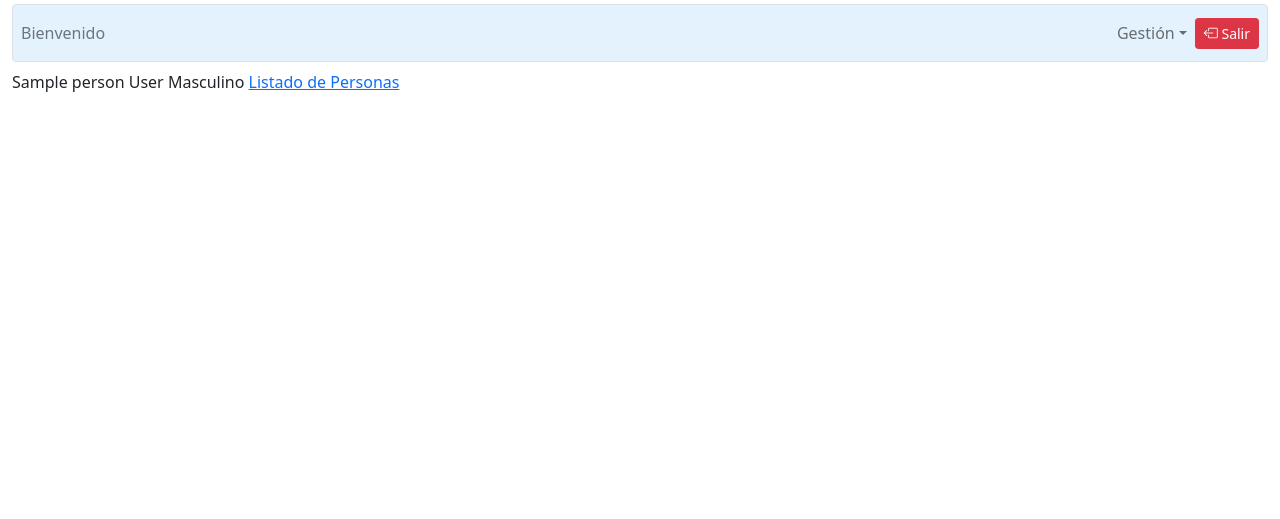
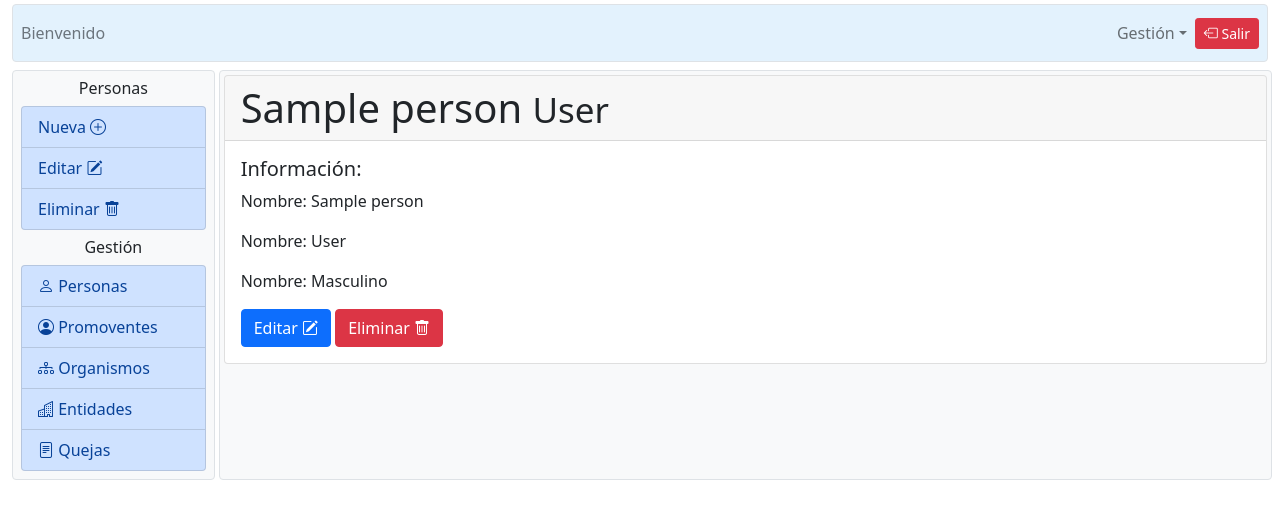
Before and after one commit to johan8863/complains-system, a Django app: page /persons/1/detail/ in a window 1280 px wide. Shown: the top 519 px of the page. Run offline with Django 3.2, Linux system fonts and the light colour scheme; a user stored in the database is signed in; tables that the repository leaves empty hold one stand-in row (values such as "Sample post"); some libraries are stand-ins or nearby versions.

Commit message:
updated detail view

```diff
--- a/persons/templates/persons/persons_confirm_delete.html
+++ b/persons/templates/persons/persons_confirm_delete.html
@@ -4,8 +4,8 @@
 
 <form method="POST"> {% csrf_token %}
     <p>¿Está seguro de eliminar la persona seleccionada?</p>
-    <input class="btn btn-primary" type="submit" value="Eliminar">
-    <a class="btn btn-danger" href="{% url 'persons_list' %}">Cancelar</a>
+    <input class="btn btn-danger" type="submit" value="Eliminar">
+    <a class="btn btn-primary" href="{% url 'persons_detail' person.id %}">Cancelar</a>
 </form>
 
 {% endblock workspace %}
--- a/persons/templates/persons/persons_create_or_update.html
+++ b/persons/templates/persons/persons_create_or_update.html
@@ -37,7 +37,11 @@
         </div>
         <div>
             <button class="btn btn-primary" type="submit">Guardar</button>
-            <a class="btn btn-primary" href="{% url 'persons_list' %}">Cancelar</a>
+            {% if person.id %}
+            <a class="btn btn-primary" href="{% url 'persons_detail' person.id %}">Cancelar</a>
+            {% else %}
+            <a class="btn btn-primary" href="{% url 'persons_detail'}">Cancelar</a>
+            {% endif %}
         </div>
     </form>
         </div>
--- a/persons/templates/persons/persons_detail.html
+++ b/persons/templates/persons/persons_detail.html
@@ -2,10 +2,66 @@
 
 {% block workspace %}
 
-{{ person.name }}
-{{ person.last_name }}
-{{ person.get_sex_display }}
-
-<a href="{% url 'persons_list' %}">Listado de Personas</a>
+<div class="row gx-2">
+    <div class="col-md-2">
+        <div class="border rounded p-2 bg-light">
+            <p class="h6 text-center">Personas</p>
+            <div class="list-group mb-2">
+                <a href="{% url 'persons_create' %}"
+                    class="list-group-item list-group-item-action list-group-item-primary">
+                    Nueva <i class="bi bi-plus-circle"></i>
+                </a>
+                <a href="{% url 'persons_update' person.id %}"
+                    class="list-group-item list-group-item-action list-group-item-primary">
+                    Editar <i class="bi bi-pencil-square"></i>
+                </a>
+                <a href="{% url 'persons_delete' person.id %}"
+                    class="list-group-item list-group-item-action list-group-item-primary">
+                    Eliminar <i class="bi bi-trash"></i>
+                </a>
+            </div>
+            <p class="h6 text-center">Gestión</p>
+            <div class="list-group">
+                <a class="list-group-item list-group-item-action list-group-item-primary"
+                    href="{% url 'persons_list' %}">
+                    <i class="bi bi-person"></i> Personas
+                </a>
+                <a class="list-group-item list-group-item-action list-group-item-primary"
+                    href="{% url 'promoters_list' %}">
+                    <i class="bi bi-person-circle"></i> Promoventes
+                </a>
+                <a class="list-group-item list-group-item-action list-group-item-primary"
+                    href="{% url 'organisms_list' %}">
+                    <i class="bi bi-diagram-3"></i> Organismos
+                </a>
+                <a class="list-group-item list-group-item-action list-group-item-primary"
+                    href="{% url 'entities_list' %}">
+                    <i class="bi bi-building"></i> Entidades
+                </a>
+                <a class="list-group-item list-group-item-action list-group-item-primary"
+                    href="{% url 'complains_list' %}">
+                    <i class="bi bi-file-text"></i> Quejas
+                </a>
+            </div>
+        </div>
+    </div>
+    <div class="col-md bg-light border rounded">
+        <div class="card mt-1">
+            <h1 class="card-header">{{ person.name }} <small>{{ person.last_name }}</small></h1>
+            <div class="card-body">
+                <h5 class="card-title">Información:</h5>
+                <p class="card-text">Nombre: {{ person.name }}</p>
+                <p class="card-text">Nombre: {{ person.last_name }}</p>
+                <p class="card-text">Nombre: {{ person.get_sex_display }}</p>
+                <a href="{% url 'persons_update' person.id %}" class="btn btn-primary">
+                    Editar <i class="bi bi-pencil-square"></i>
+                </a>
+                <a href="{% url 'persons_delete' person.id %}" class="btn btn-danger">
+                    Eliminar <i class="bi bi-trash"></i>
+                </a>
+            </div>
+        </div>
+    </div>
+</div>
 
 {% endblock workspace %}
--- a/persons/views.py
+++ b/persons/views.py
@@ -32,6 +32,6 @@ class PersonUpdate(LoginRequiredMixin, generic.UpdateView):
 class PersonDelete(LoginRequiredMixin, generic.DeleteView):
     model = Person
     template_name = 'persons/persons_confirm_delete.html'
-
+    success_url = reverse_lazy('persons_list')
 
 # End Person's CRUD #
```
Also changed, not shown: persons/templates/persons/persons_list.html (+3 -9 lines).
